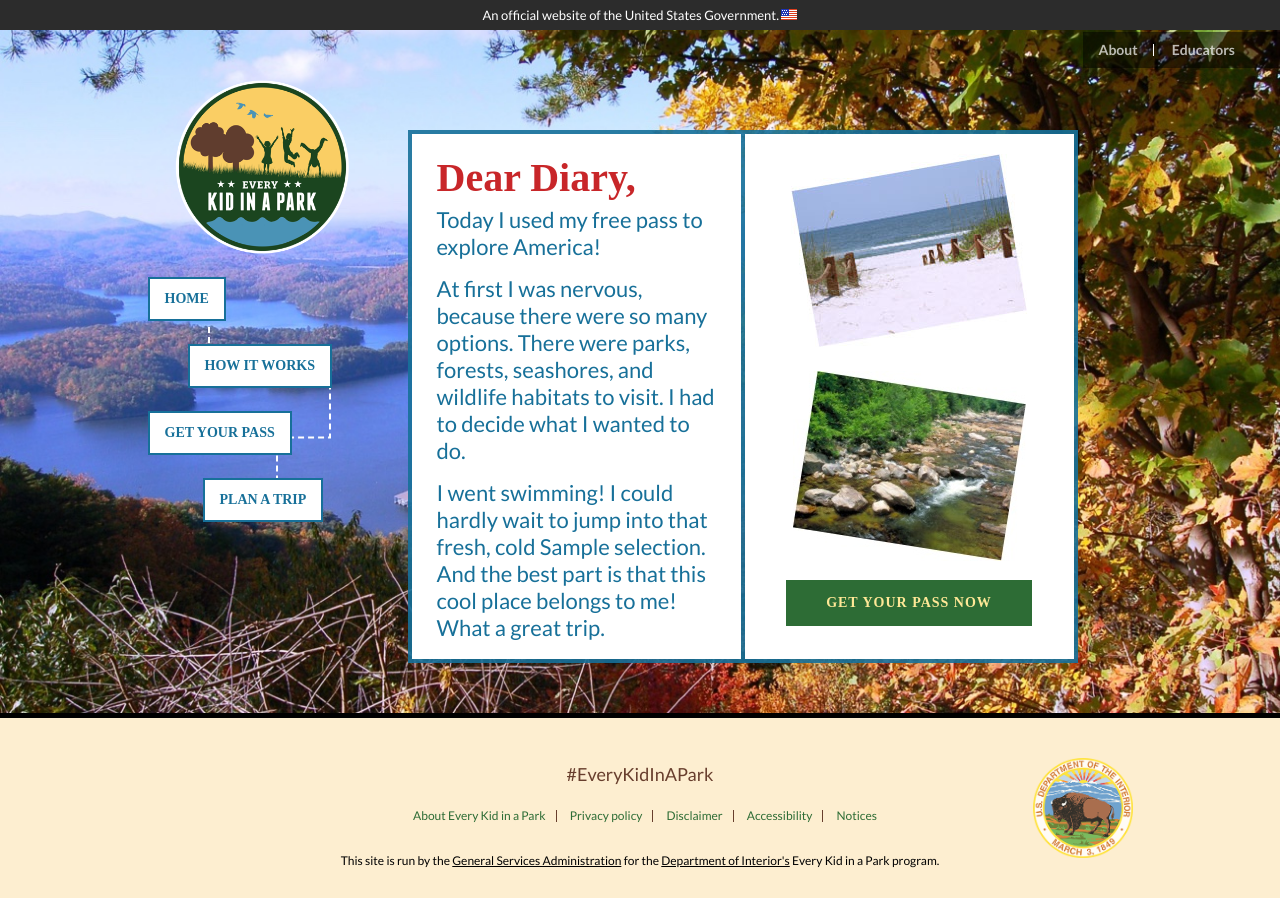
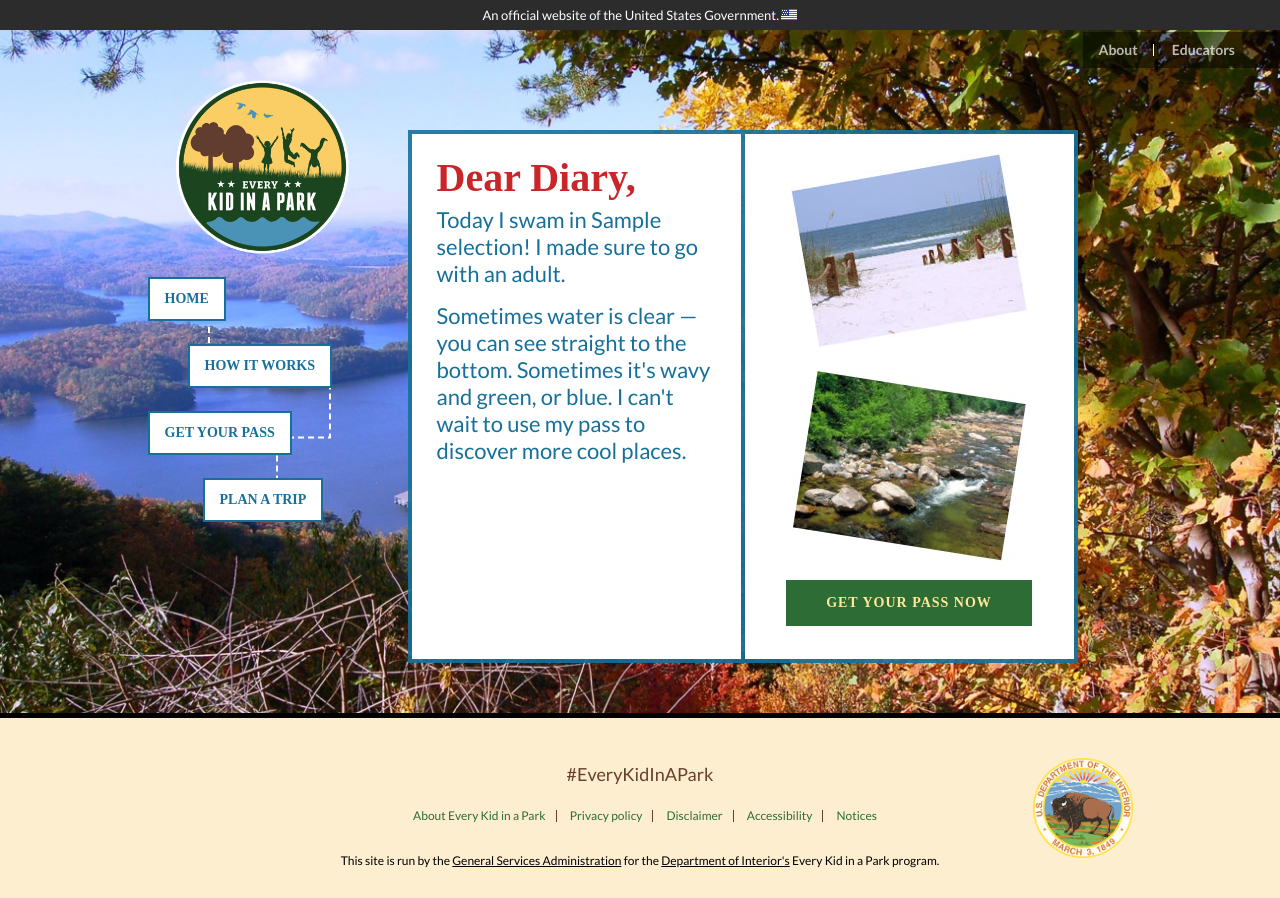
Before and after one commit to 18F/ekip-api, a Django app: template ekip/game/templates/adventure/swimming_end.html in a window 1280 px wide. Run offline with Django 3.2, Linux system fonts and the light colour scheme; the template is opened without the code that fills it: most values are stand-ins (such as "Sample title", 1, 10 or a date in 2020); some libraries are stand-ins or nearby versions.

Commit message:
Spiffies up final diary page

```diff
--- a/ekip/game/templates/adventure/swimming_end.html
+++ b/ekip/game/templates/adventure/swimming_end.html
@@ -13,15 +13,10 @@
     <div class="diary-left">
       <div class="page">
         <h2>Dear Diary,</h2>
-        <p>Today I used my free pass to explore America!</p>
+        <p>Today I swam in {{selection}}! I made sure to go with an adult.</p>
+        <p>Sometimes water is clear — you can see straight to the bottom.
+        Sometimes it's wavy and green, or blue. I can't wait to use my pass to discover more cool places.</p>
 
-        <p>At first I was nervous, because there were so many options. There were
-        parks, forests, seashores, and wildlife habitats to visit. I had to decide
-        what I wanted to do.</p>
-
-        <p>I went swimming! I could hardly wait to jump into that fresh, cold
-        {{selection}}. And the best part is that this cool place belongs to me!
-        What a great trip.</p>
       </div>
     </div>
 
```
